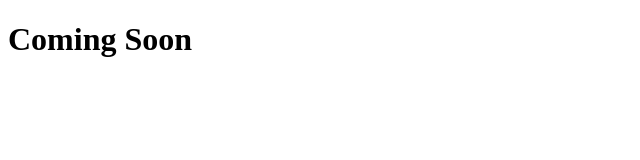
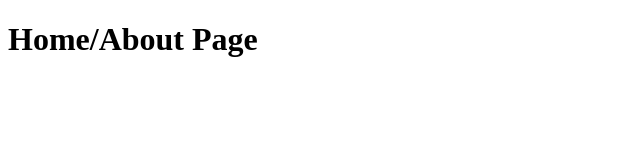
Before and after one commit to colerenshaw/Portfolio, a plain HTML site: page index.html in a window 1280 px wide. Shown: the whole page, without its empty margins (0-640 px from the left). Drawn offline with Linux system fonts and the light colour scheme.

Commit message:
Add files via upload

```diff
--- a/index.html
+++ b/index.html
@@ -1 +1 @@
-<!DOCTYPE html><html><head><title>Cole Renshaw</title></head><body><h1>Coming Soon</h1></body></html>
+<!DOCTYPE html><html><head><title>Cole Renshaw Portfolio</title></head><body><h1>Home/About Page</h1></body></html>
```
Also changed, not shown: grading.html (added, +1 -0 lines), photos.html (added, +1 -0 lines), projects.html (added, +1 -0 lines).
